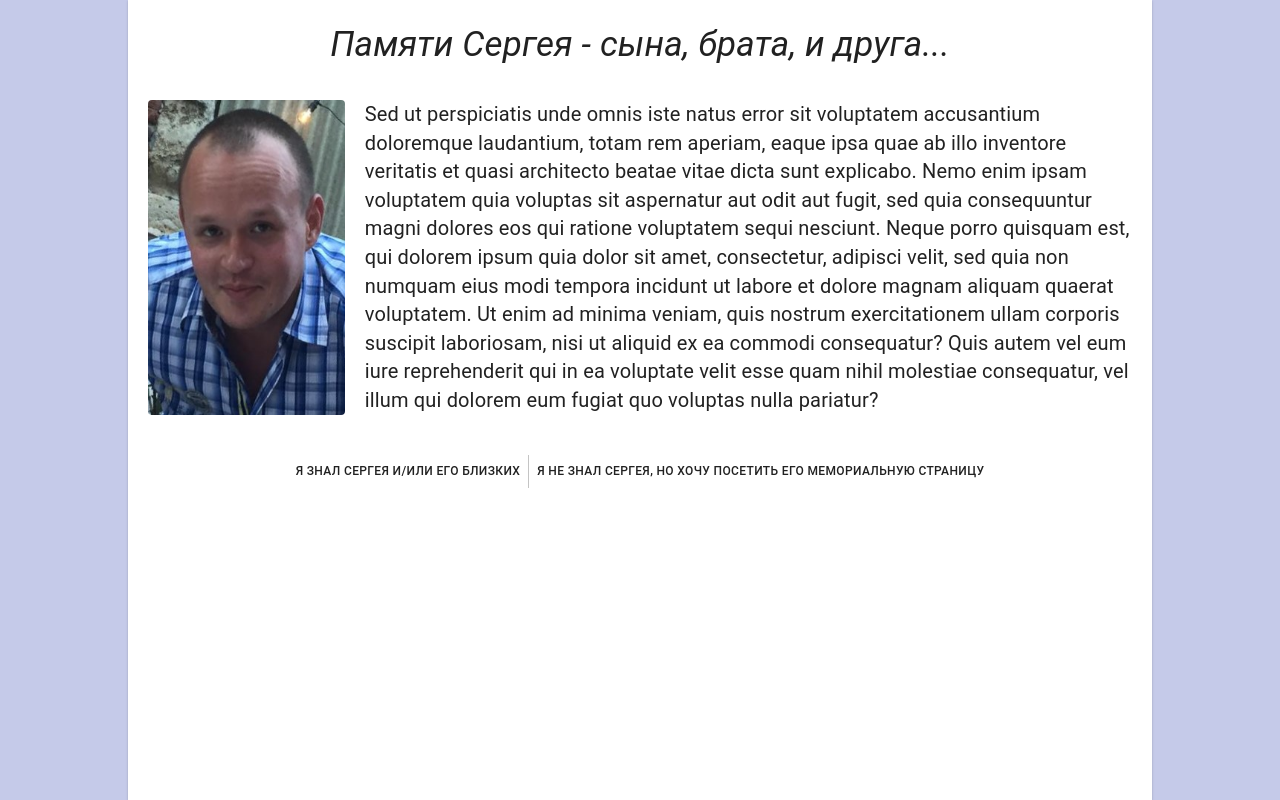
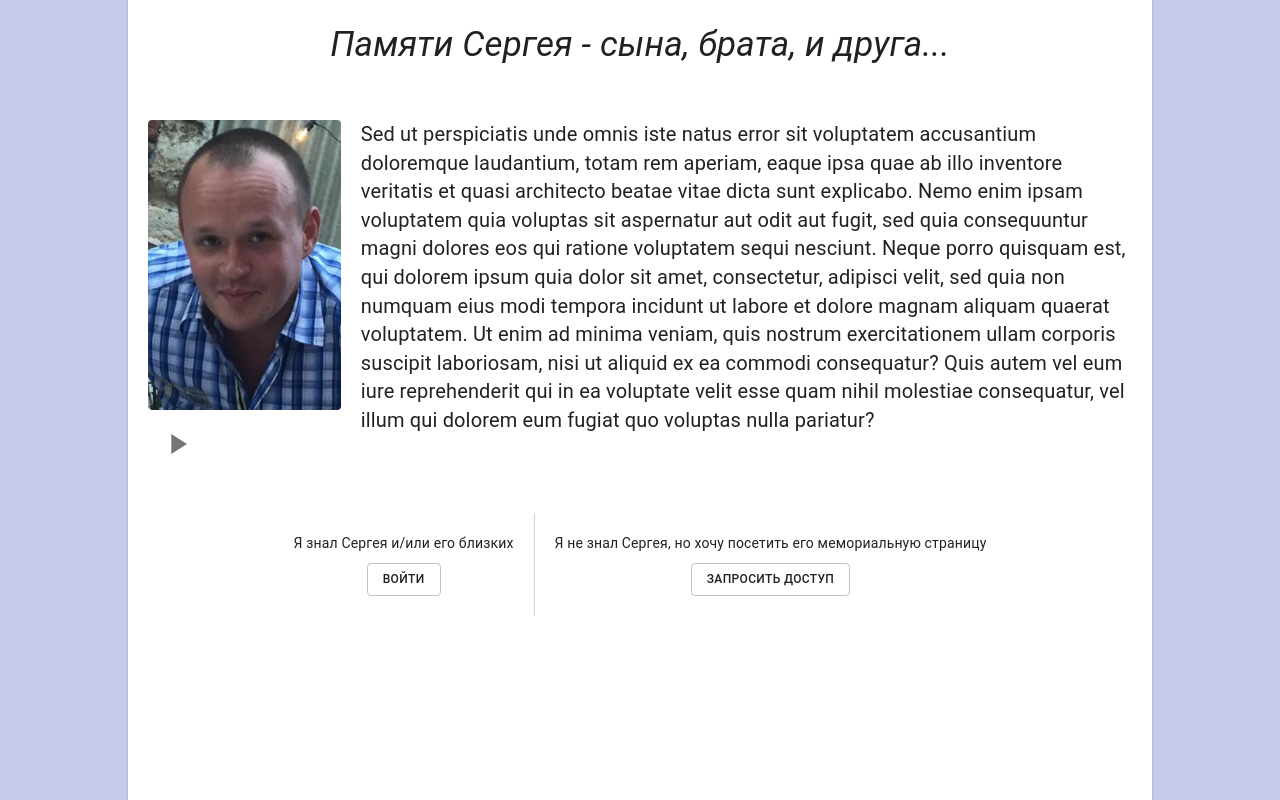
Before and after one commit to kkkonstantin-more/konstantin-moro.github.io, a React (Create React App) app: page / in a window 1280 px wide. Built offline with nearby package versions, Linux system fonts and the light colour scheme.

Commit message:
Add song

```diff
--- a/package.json
+++ b/package.json
@@ -13,6 +13,7 @@
     "@types/react": "^17.0.20",
     "@types/react-dom": "^17.0.9",
     "@types/react-router-dom": "^5.1.9",
+    "axios": "^0.21.4",
     "react": "^17.0.2",
     "react-dom": "^17.0.2",
     "react-hook-form": "^7.15.3",
--- a/src/pages/WelcomePage/index.tsx
+++ b/src/pages/WelcomePage/index.tsx
@@ -1,17 +1,22 @@
 import React, { useState } from 'react';
 
-import { Button, ButtonGroup, Modal, Paper } from '@material-ui/core';
+import { Button, IconButton, Modal, Paper } from '@material-ui/core';
 
 import useStyles from './style';
 import sergeyPhoto from '../../assets/IMG-20200626-WA0050.jpg';
 import LoginForm from './LoginForm';
 import { LoginFormType } from './LoginForm/interface';
+import { Pause, PlayArrow } from '@material-ui/icons';
+
+const songUrl = require('../../assets/molitva.mp3').default;
 
 const WelcomePage = () => {
   const classes = useStyles();
 
   const [isModalOpened, setIsModalOpened] = useState(false);
   const [loginType, setLoginType] = useState<LoginFormType>(LoginFormType.Default);
+  const [song, setSong] = useState<null | HTMLAudioElement>(null);
+  const [songIsPlaying, setSongIsPlaying] = useState(false);
 
   function openClosePeopleLogin(): void {
     setIsModalOpened(true);
@@ -27,23 +32,58 @@ const WelcomePage = () => {
     setIsModalOpened(false);
   }
 
+  function toggleSong(): void {
+    if (song) {
+      if (songIsPlaying) {
+        song.pause();
+        setSongIsPlaying(false);
+      } else {
+        song.play();
+        setSongIsPlaying(true);
+      }
+    } else {
+      const newSong = new Audio(songUrl);
+      setSong(newSong);
+      newSong.play();
+      setSongIsPlaying(true);
+    }
+  }
+
   const titleText = 'Памяти Сергея - сына, брата, и друга...';
   const longReadText =
     'Sed ut perspiciatis unde omnis iste natus error sit voluptatem accusantium doloremque laudantium, totam rem aperiam, eaque ipsa quae ab illo inventore veritatis et quasi architecto beatae vitae dicta sunt explicabo. Nemo enim ipsam voluptatem quia voluptas sit aspernatur aut odit aut fugit, sed quia consequuntur magni dolores eos qui ratione voluptatem sequi nesciunt. Neque porro quisquam est, qui dolorem ipsum quia dolor sit amet, consectetur, adipisci velit, sed quia non numquam eius modi tempora incidunt ut labore et dolore magnam aliquam quaerat voluptatem. Ut enim ad minima veniam, quis nostrum exercitationem ullam corporis suscipit laboriosam, nisi ut aliquid ex ea commodi consequatur? Quis autem vel eum iure reprehenderit qui in ea voluptate velit esse quam nihil molestiae consequatur, vel illum qui dolorem eum fugiat quo voluptas nulla pariatur?';
-  const loginButtonForClosePeopleText = 'Я знал Сергея и/или его близких';
-  const loginButtonForGuestsText = 'Я не знал Сергея, но хочу посетить его мемориальную страницу';
+  const loginForClosePeopleDescription = 'Я знал Сергея и/или его близких';
+  const loginButtonForClosePeopleText = 'Войти';
+  const loginButtonForGuestsDescription = 'Я не знал Сергея, но хочу посетить его мемориальную страницу';
+  const loginButtonForGuestsText = 'Запросить доступ';
 
   return (
     <div className={classes.root}>
       <div className={classes.title}>{titleText}</div>
       <div className={classes.photoAndText}>
-        <img className={classes.photo} src={sergeyPhoto} alt="Sergey" />
+        <div className={classes.photoContainer}>
+          <img className={classes.photo} src={sergeyPhoto} alt="Sergey" />
+          <IconButton onClick={toggleSong}>
+            {songIsPlaying ? <Pause fontSize="large" /> : <PlayArrow fontSize="large" />}
+          </IconButton>
+        </div>
         <div className={classes.longReadText}>{longReadText}</div>
       </div>
-      <ButtonGroup className={classes.loginButtons} variant="text">
-        <Button onClick={openClosePeopleLogin}>{loginButtonForClosePeopleText}</Button>
-        <Button onClick={openGuestsLogin}>{loginButtonForGuestsText}</Button>
-      </ButtonGroup>
+
+      <div className={classes.loginOptions}>
+        <div className={classes.loginOption}>
+          <div className={classes.loginDescription}>{loginForClosePeopleDescription}</div>
+          <Button onClick={openClosePeopleLogin} variant="outlined">
+            {loginButtonForClosePeopleText}
+          </Button>
+        </div>
+        <div className={classes.loginOption}>
+          <div className={classes.loginDescription}>{loginButtonForGuestsDescription}</div>
+          <Button onClick={openGuestsLogin} variant="outlined">
+            {loginButtonForGuestsText}
+          </Button>
+        </div>
+      </div>
       <Modal className={classes.modal} open={isModalOpened} onClose={closeModal}>
         <Paper className={classes.formWrapper}>
           <LoginForm type={loginType} />
--- a/src/pages/WelcomePage/style.ts
+++ b/src/pages/WelcomePage/style.ts
@@ -12,14 +12,18 @@ export default makeStyles({
     marginBottom: '4rem',
   },
 
+  photoContainer: {
+    width: '20%',
+  },
+
   photo: {
-    width: '20%',
+    width: '100%',
     height: 'auto',
     borderRadius: 4,
   },
 
   longReadText: {
-    flexGrow: 1,
+    width: '80%',
     marginLeft: '2rem',
     fontSize: '2rem',
   },
@@ -28,11 +32,30 @@ export default makeStyles({
     fontSize: '3.5rem',
     margin: '0 auto',
     fontStyle: 'italic',
-    marginBottom: '3rem',
+    marginBottom: '5rem',
   },
 
   loginButtons: {
     margin: '0 auto',
+  },
+
+  loginOptions: {
+    display: 'flex',
+    margin: '0 auto',
+  },
+
+  loginOption: {
+    padding: '2rem',
+    display: 'flex',
+    flexDirection: 'column',
+    alignItems: 'center',
+    '&:first-child': {
+      borderRight: '1px solid lightgrey',
+    },
+  },
+
+  loginDescription: {
+    marginBottom: '1rem',
   },
 
   modal: {
```
Also changed, not shown: 2 other files (tests, documents, lock files or other folders).
